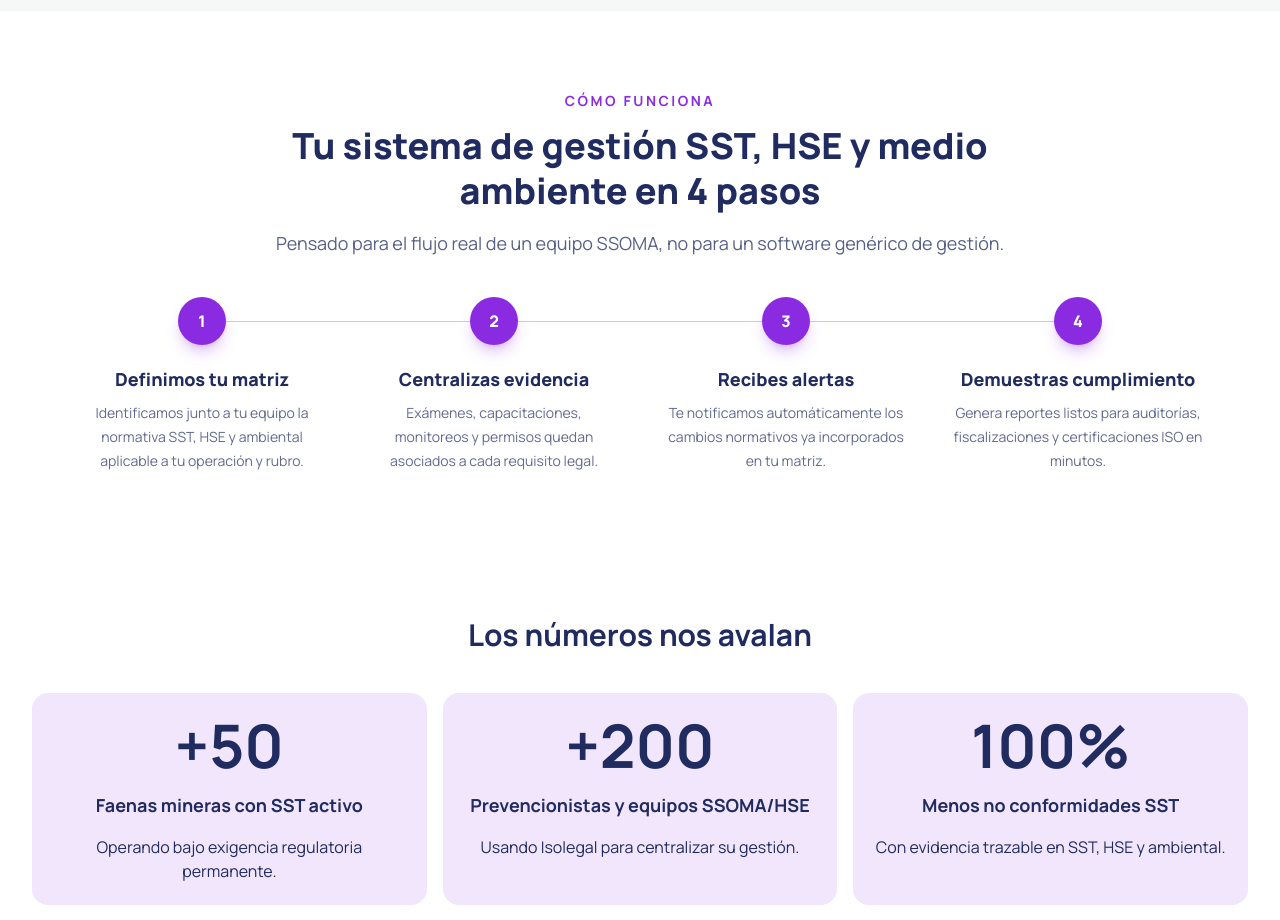
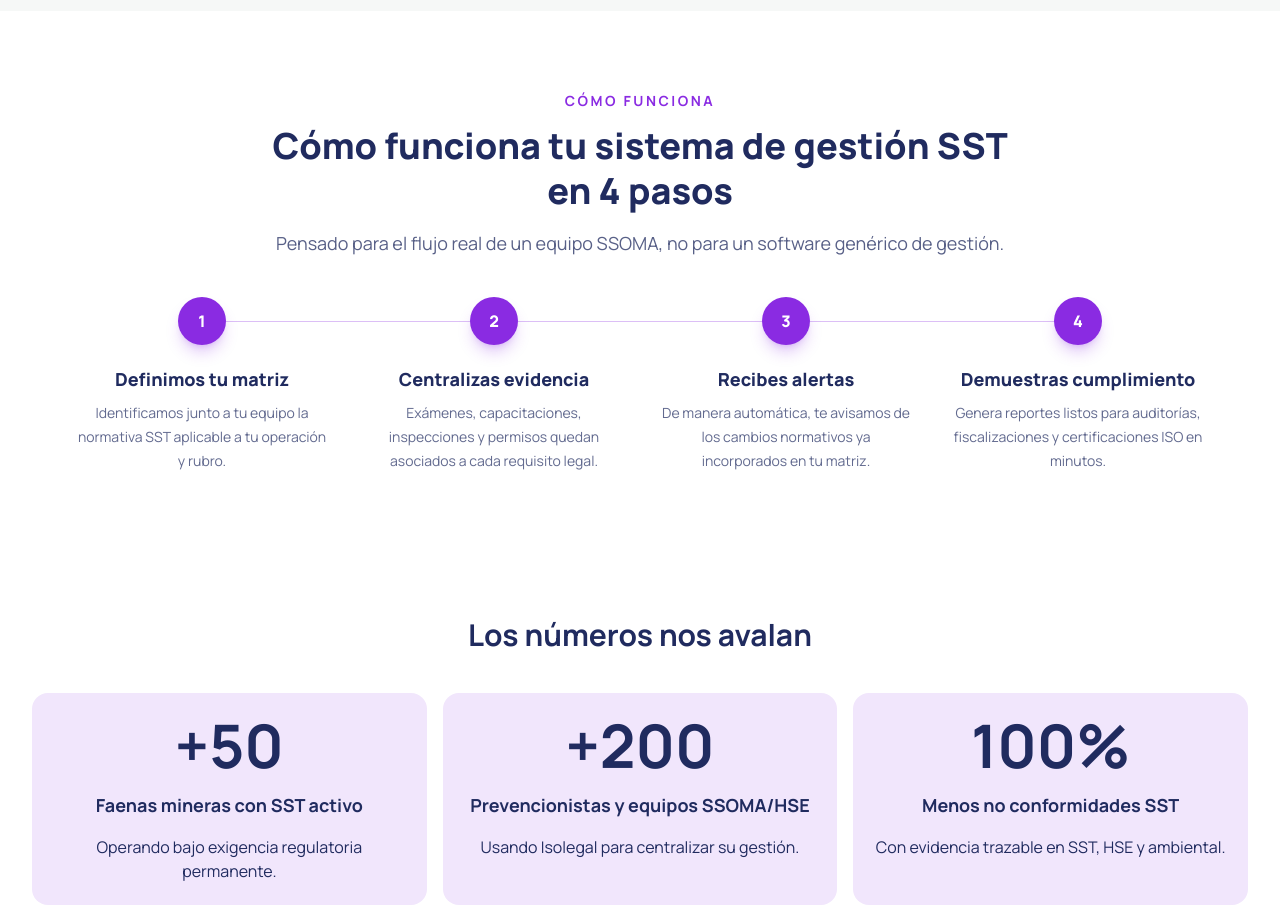
Before and after one commit to sokkay/isolegal-web-comercial, a Next.js app: page /areas/sst in a window 1280 px wide. Shown: the part 3220-4140 px from the top of the page. Built offline with nearby package versions, Linux system fonts and the light colour scheme; no server answers.

Commit message:
fix(sst): actualizar textos de los cuatro pasos

```diff
--- a/sections/sst-landing/SstSteps.tsx
+++ b/sections/sst-landing/SstSteps.tsx
@@ -4,17 +4,17 @@ const steps = [
   {
     title: "Definimos tu matriz",
     description:
-      "Identificamos junto a tu equipo la normativa SST, HSE y ambiental aplicable a tu operación y rubro.",
+      "Identificamos junto a tu equipo la normativa SST aplicable a tu operación y rubro.",
   },
   {
     title: "Centralizas evidencia",
     description:
-      "Exámenes, capacitaciones, monitoreos y permisos quedan asociados a cada requisito legal.",
+      "Exámenes, capacitaciones, inspecciones y permisos quedan asociados a cada requisito legal.",
   },
   {
     title: "Recibes alertas",
     description:
-      "Te notificamos automáticamente los cambios normativos ya incorporados en tu matriz.",
+      "De manera automática, te avisamos de los cambios normativos ya incorporados en tu matriz.",
   },
   {
     title: "Demuestras cumplimiento",
@@ -26,7 +26,7 @@ const steps = [
 export default function SstSteps() {
   return (
     <SoftwareSteps
-      title="Tu sistema de gestión SST, HSE y medio ambiente en 4 pasos"
+      title="Cómo funciona tu sistema de gestión SST en 4 pasos"
       description="Pensado para el flujo real de un equipo SSOMA, no para un software genérico de gestión."
       steps={steps}
     />
```
